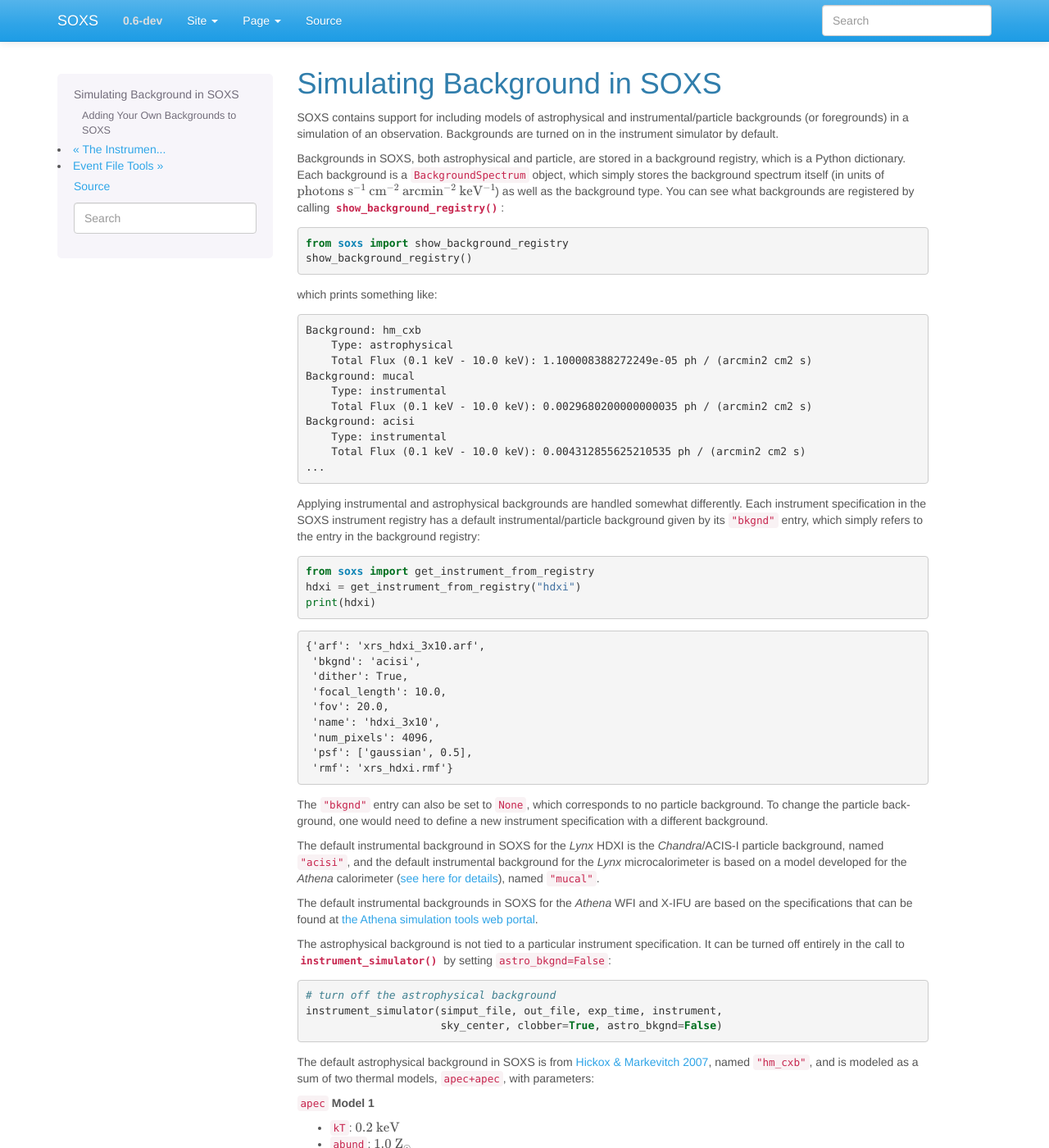
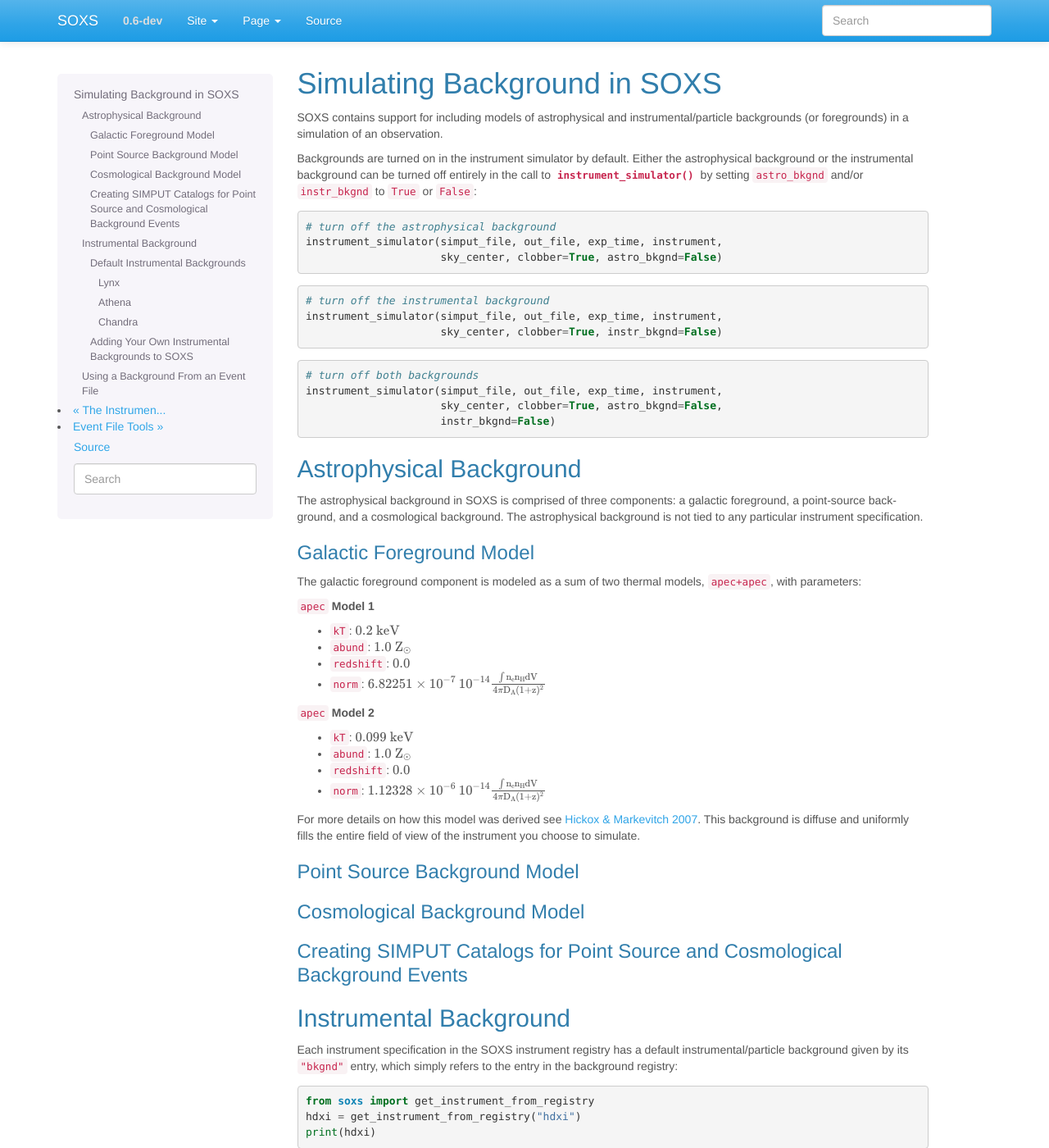
Before and after one commit to lynx-x-ray-observatory/soxs, a Sphinx documentation site: the page built from doc/source/python/background.rst, in a window 1280 px wide and 1400 px high. Shown: the whole window at 82% size. Built offline with Sphinx 7.4.7, drawn with Linux system fonts in a browser that asks for light colours; some of the changed text lies outside the part shown.

Commit message:
Some reworking of the background documentation, but not finished yet.

```diff
--- a/doc/source/python/background.rst
+++ b/doc/source/python/background.rst
@@ -3,37 +3,82 @@
 Simulating Background in SOXS
 =============================
 
-SOXS contains support for including models of astrophysical and instrumental/particle backgrounds (or foregrounds)
-in a simulation of an observation. Backgrounds are turned on in the instrument simulator by default.
+SOXS contains support for including models of astrophysical and
+instrumental/particle backgrounds (or foregrounds) in a simulation of an
+observation.
 
-Backgrounds in SOXS, both astrophysical and particle, are stored in a background registry, which is a
-Python dictionary. Each background is a ``BackgroundSpectrum`` object, which simply stores the background
-spectrum itself (in units of :math:`\rm{photons~s^{-1}~cm^{-2}~arcmin^{-2}~keV^{-1}}`) as well as the background
-type. You can see what backgrounds are registered by calling :func:`~soxs.background.show_background_registry`:
+Backgrounds are turned on in the instrument simulator by default. Either the
+astrophysical background or the instrumental background can be turned off
+entirely in the call to :func:`~soxs.instrument.instrument_simulator` by setting
+``astro_bkgnd`` and/or ``instr_bkgnd`` to ``True`` or ``False``:
 
 .. code-block:: python
 
-    from soxs import show_background_registry
-    show_background_registry()
+    # turn off the astrophysical background
+    instrument_simulator(simput_file, out_file, exp_time, instrument,
+                         sky_center, clobber=True, astro_bkgnd=False)
 
-which prints something like:
+.. code-block:: python
 
-.. code-block:: pycon
+    # turn off the instrumental background
+    instrument_simulator(simput_file, out_file, exp_time, instrument,
+                         sky_center, clobber=True, instr_bkgnd=False)
 
-    Background: hm_cxb
-        Type: astrophysical
-        Total Flux (0.1 keV - 10.0 keV): 1.100008388272249e-05 ph / (arcmin2 cm2 s)
-    Background: mucal
-        Type: instrumental
-        Total Flux (0.1 keV - 10.0 keV): 0.0029680200000000035 ph / (arcmin2 cm2 s)
-    Background: acisi
-        Type: instrumental
-        Total Flux (0.1 keV - 10.0 keV): 0.004312855625210535 ph / (arcmin2 cm2 s)
-    ...
+.. code-block:: python
 
-Applying instrumental and astrophysical backgrounds are handled somewhat differently. Each instrument
-specification in the SOXS instrument registry has a default instrumental/particle background given by its ``"bkgnd"``
-entry, which simply refers to the entry in the background registry:
+    # turn off both backgrounds
+    instrument_simulator(simput_file, out_file, exp_time, instrument,
+                         sky_center, clobber=True, astro_bkgnd=False,
+                         instr_bkgnd=False)
+
+Astrophysical Background
+------------------------
+
+The astrophysical background in SOXS is comprised of three components: a
+galactic foreground, a point-source background, and a cosmological background.
+The astrophysical background is not tied to any particular instrument
+specification.
+
+Galactic Foreground Model
++++++++++++++++++++++++++
+
+The galactic foreground component is modeled as a sum of two thermal models,
+``apec+apec``, with parameters:
+
+``apec`` **Model 1**
+
+* ``kT``: :math:`\rm{0.2~keV}`
+* ``abund``: :math:`\rm{1.0~Z_\odot}`
+* ``redshift``: :math:`0.0`
+* ``norm``: :math:`\rm{6.82251 \times 10^{-7}~10^{-14}\frac{\int{n_en_HdV}}{4{\pi}D_A(1+z)^2}}`
+
+``apec`` **Model 2**
+
+* ``kT``: :math:`\rm{0.099~keV}`
+* ``abund``: :math:`\rm{1.0~Z_\odot}`
+* ``redshift``: :math:`0.0`
+* ``norm``: :math:`\rm{1.12328 \times 10^{-6}~10^{-14}\frac{\int{n_en_HdV}}{4{\pi}D_A(1+z)^2}}`
+
+For more details on how this model was derived see
+`Hickox & Markevitch 2007 <http://adsabs.harvard.edu/abs/2007ApJ...661L.117H>`_.
+This background is diffuse and uniformly fills the entire field of view of the
+instrument you choose to simulate.
+
+Point Source Background Model
++++++++++++++++++++++++++++++
+
+Cosmological Background Model
++++++++++++++++++++++++++++++
+
+Creating SIMPUT Catalogs for Point Source and Cosmological Background Events
+++++++++++++++++++++++++++++++++++++++++++++++++++++++++++++++++++++++++++++
+
+Instrumental Background
+-----------------------
+
+Each instrument specification in the SOXS instrument registry has a default
+instrumental/particle background given by its ``"bkgnd"`` entry, which simply
+refers to the entry in the background registry:
 
 .. code-block:: python
 
@@ -53,60 +98,55 @@
      'psf': ['gaussian', 0.5],
      'rmf': 'xrs_hdxi.rmf'}
 
-The ``"bkgnd"`` entry can also be set to ``None``, which corresponds to no particle background. To change
-the particle background, one would need to define a new instrument specification with a different background.
+The ``"bkgnd"`` entry can also be set to ``None``, which corresponds to no
+particle background. To change the particle background, one would need to
+define a new instrument specification with a different background.
 
-The default instrumental background in SOXS for the *Lynx* HDXI is the *Chandra*/ACIS-I particle
-background, named ``"acisi"``, and the default instrumental background for the *Lynx* microcalorimeter
-is based on a model developed for the *Athena* calorimeter
-(`see here for details <http://adsabs.harvard.edu/abs/2014A%26A...569A..54L>`_), named ``"mucal"``.
+Default Instrumental Backgrounds
+++++++++++++++++++++++++++++++++
 
-The default instrumental backgrounds in SOXS for the *Athena* WFI and X-IFU are based on the specifications
-that can be found at `the Athena simulation tools web portal <http://www.the-athena-x-ray-observatory.eu/resources/simulation-tools.html>`_.
+Lynx
+~~~~
 
-The astrophysical background is not tied to a particular instrument specification. It can be turned off
-entirely in the call to :func:`~soxs.instrument.instrument_simulator` by setting ``astro_bkgnd=False``:
+The default instrumental background in SOXS for the *Lynx* HDXI model is the
+*Chandra*/ACIS-I particle background, named ``"acisi"``, and the default
+instrumental background for the *Lynx* microcalorimeter is based on a
+model developed for the *Athena* calorimeter
+(`see here for details <http://adsabs.harvard.edu/abs/2014A%26A...569A..54L>`_),
+named ``"mucal"``.
 
-.. code-block:: python
+Athena
+~~~~~~
 
-    # turn off the astrophysical background
-    instrument_simulator(simput_file, out_file, exp_time, instrument,
-                         sky_center, clobber=True, astro_bkgnd=False)
+The default instrumental backgrounds in SOXS for the *Athena* WFI and
+X-IFU are based on the specifications that can be found at
+`the Athena simulation tools web portal <http://www.the-athena-x-ray-observatory.eu/resources/simulation-tools.html>`_.
 
-The default astrophysical background in SOXS is from
-`Hickox & Markevitch 2007 <http://adsabs.harvard.edu/abs/2007ApJ...661L.117H>`_, named ``"hm_cxb"``, and
-is modeled as a sum of two thermal models, ``apec+apec``, with parameters:
+Chandra
+~~~~~~~
 
-``apec`` **Model 1**
+The default instrumental background in SOXS for the *Chandra* ACIS-I models is
+the *Chandra*/ACIS-I particle background, named ``"acisi"``.
 
-* ``kT``: :math:`\rm{0.2~keV}`
-* ``abund``: :math:`\rm{1.0~Z_\odot}`
-* ``redshift``: :math:`0.0`
-* ``norm``: :math:`\rm{6.82251 \times 10^{-7}~10^{-14}\frac{\int{n_en_HdV}}{4{\pi}D_A(1+z)^2}}`
+Adding Your Own Instrumental Backgrounds to SOXS
+++++++++++++++++++++++++++++++++++++++++++++++++
 
-``apec`` **Model 2**
-
-* ``kT``: :math:`\rm{0.099~keV}`
-* ``abund``: :math:`\rm{1.0~Z_\odot}`
-* ``redshift``: :math:`0.0`
-* ``norm``: :math:`\rm{1.12328 \times 10^{-6}~10^{-14}\frac{\int{n_en_HdV}}{4{\pi}D_A(1+z)^2}}`
-
-Adding Your Own Backgrounds to SOXS
------------------------------------
-
-You can add your own instrumental background to the SOXS background registry. What you need is an
-ASCII table file with two columns, one with the bin energy in keV and the background in that bin in
-units of :math:`\rm{photons~s^{-1}~cm^{-2}~arcmin^{-2}~keV^{-1}}`. The binning must be linear and
-the bins must be equally spaced. Then you can supply it to SOXS using
-:func:`~soxs.background.add_background_to_registry`, along with the name you want to give it and
-the background type, which in this case is ``"instrumental"``:
+You can add your own instrumental background to the SOXS background registry.
+What you need is an ASCII table file with two columns, one with the bin energy
+in keV and the background in that bin in units of
+:math:`\rm{photons~s^{-1}~cm^{-2}~arcmin^{-2}~keV^{-1}}`. The binning must be
+linear and the bins must be equally spaced. Then you can supply it to SOXS using
+:func:`~soxs.background.instrumental.add_instrumental_background`, along with
+the name you want to give it:
 
 .. code-block:: python
 
     import soxs
-    soxs.add_background_to_registry("my_particle_bkg", "my_bkg.dat", "instrumental")
+    soxs.add_instrumental_background("my_particle_bkg", "my_bkg.dat")
 
-Then you will need to create a new instrument specification:
+Then you will need to create a new instrument specification (this example shows
+how to clone an existing one and change the background, but one could also
+create one from scratch):
 
 .. code-block:: python
 
@@ -116,3 +156,12 @@
     new_hdxi["name"] = "hdxi_new_bkg" # Must change the name, otherwise an error will be thrown
     new_hdxi["bkgnd"] = "my_particle_bkg"
     name = add_instrument_to_registry(new_hdxi)
+
+Using a Background From an Event File
+-------------------------------------
+
+Creating a new background every time SOXS is run may be time-consuming for
+long exposures. SOXS provides a way to generate background events for a
+particular instrument, save them to a standard event file, and then use this
+file as input to :func:`~soxs.instrument.instrument_simulator`. The
+:func:`~soxs.instrument.make_background_file` allows for this:
```
